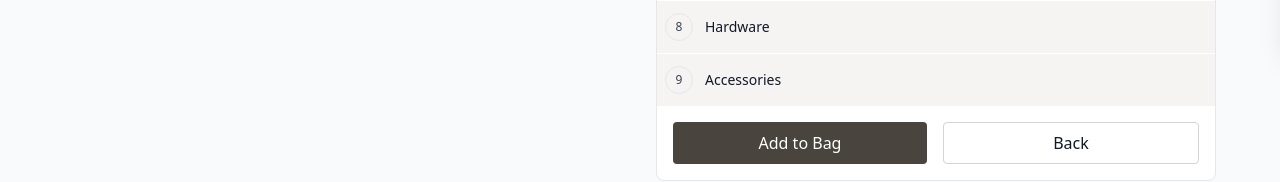
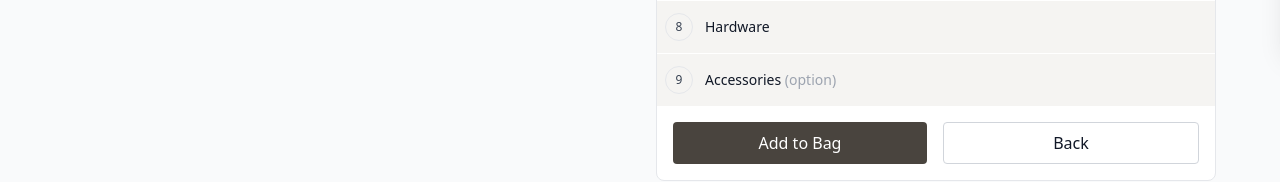
Before and after one commit to hidarshoja/page-test-atlasPood, a React (Vite) app: page /fabric/1 in a window 1280 px wide. Shown: the part 755-937 px from the top of the page. Built offline with nearby package versions, Linux system fonts and the light colour scheme.

Commit message:
option edit color

```diff
--- a/src/components/AccordionItem.jsx
+++ b/src/components/AccordionItem.jsx
@@ -22,7 +22,16 @@ export default function AccordionItem({
               {number}
             </span>
           ) : null}
-          <span className="text-sm font-medium text-gray-900">{title}</span>
+          <span className="text-sm font-medium text-gray-900">
+            {title.includes("(option)") ? (
+              <>
+                {title.replace(" (option)", "")}
+                <span className="text-gray-400 font-normal"> (option)</span>
+              </>
+            ) : (
+              title
+            )}
+          </span>
         </span>
         {summary ? (
           <span className="text-xs font-medium text-gray-600 uppercase tracking-wide">
--- a/src/pages/FabricItem.jsx
+++ b/src/pages/FabricItem.jsx
@@ -225,7 +225,7 @@ export default function FabricItem() {
 
           <AccordionItem
             number={9}
-            title="Accessories"
+            title="Accessories (option)"
             summary={summaries.accessories}
             open={openIndex === 8}
             onOpen={() => setOpenIndex(openIndex === 8 ? -1 : 8)}
```
